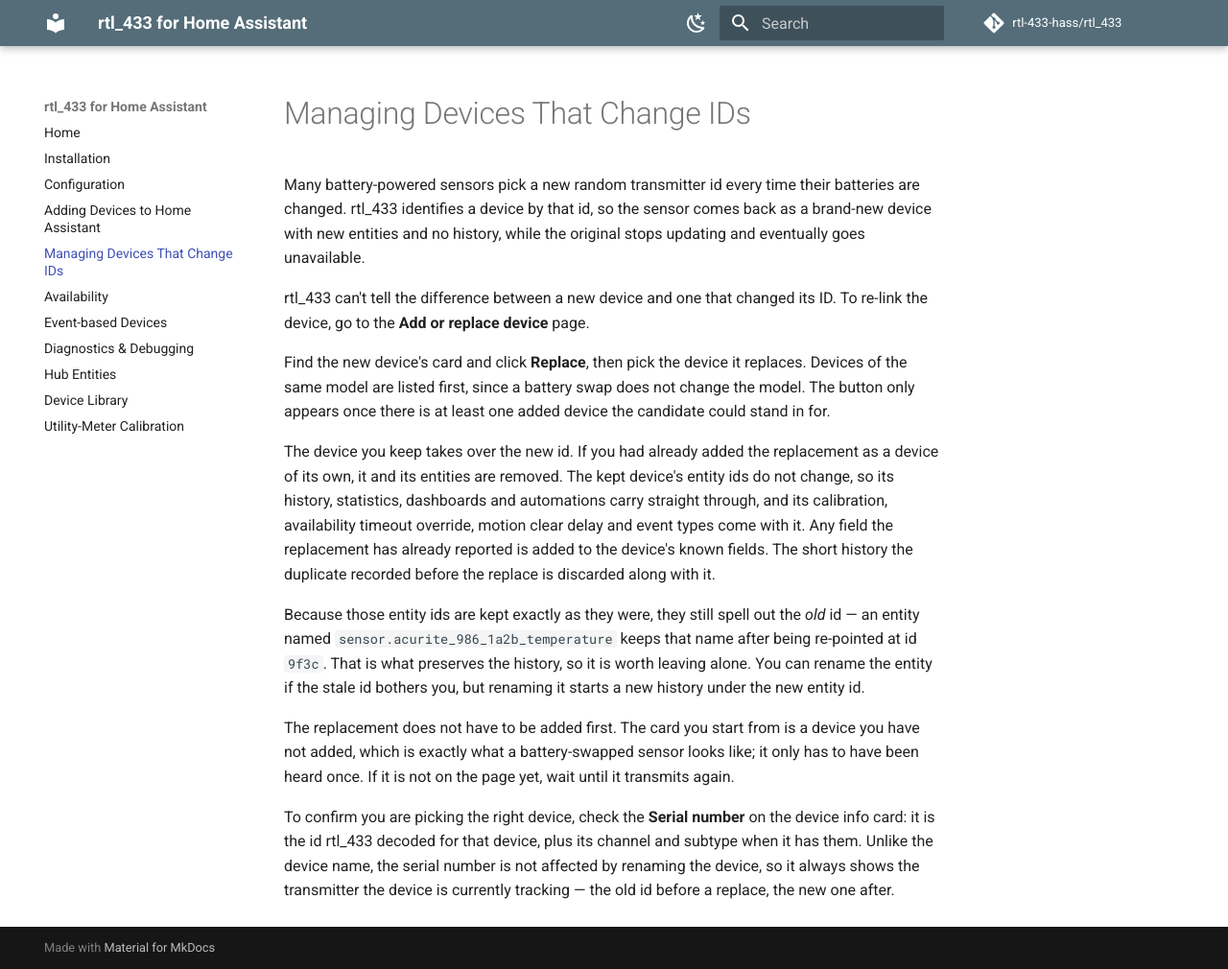
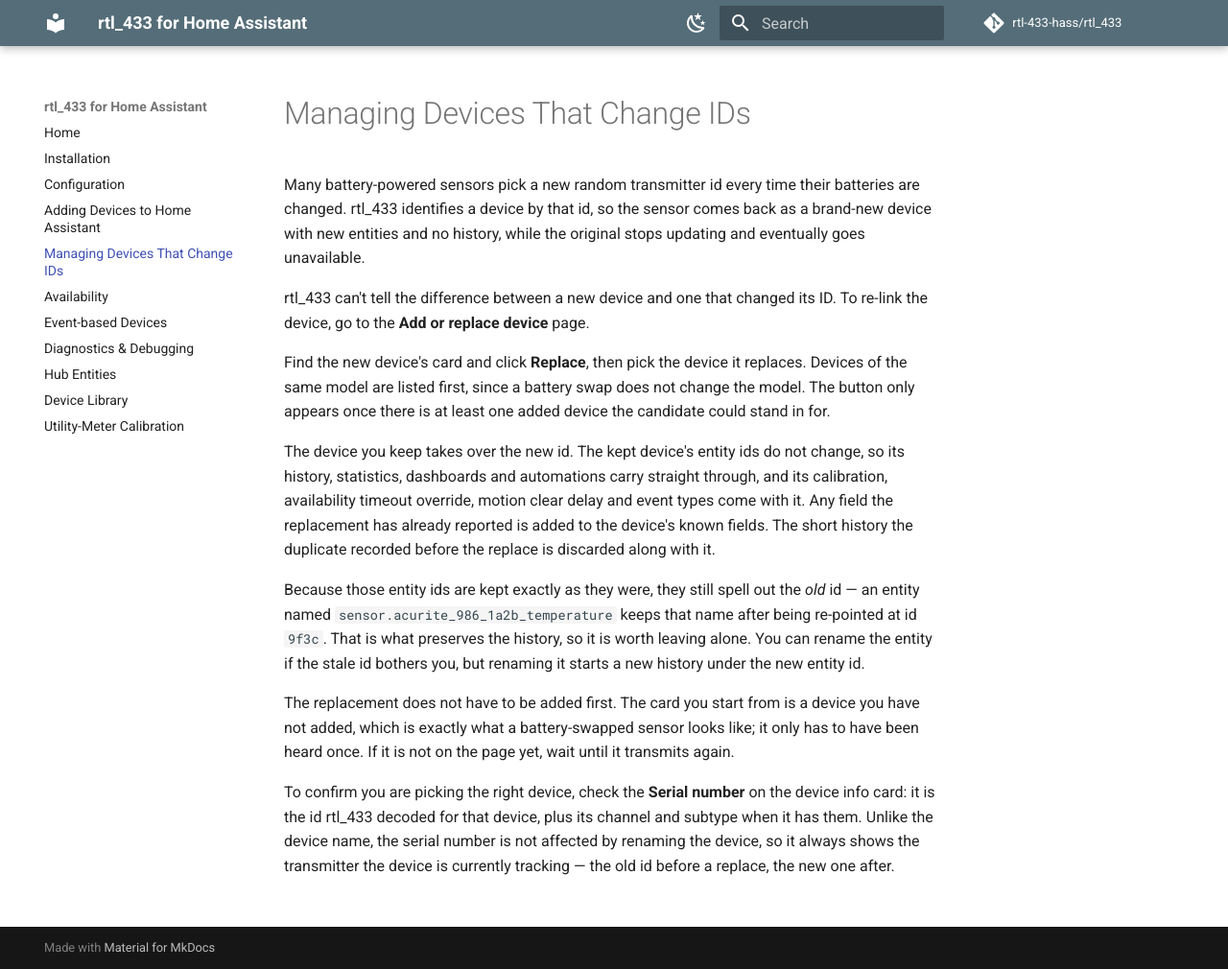
Before and after one commit to rtl-433-hass/rtl_433, an MkDocs documentation site: the page built from docs/changing-device-ids.md, in a window 1280 px wide and 1010 px high. Shown: the whole window at 96% size. Built offline with MkDocs 1.6.1 and Material for MkDocs 9.7.7, drawn with Linux system fonts in a browser that asks for light colours; comment, search, counter and statistics services are not loaded; the version menu is left out.

Commit message:
docs: drop the duplicate-removal sentence from the replace walkthrough
Co-Authored-By: Claude Opus 5 <noreply@anthropic.com>
Claude-Session: https://claude.ai/code/session_018HhtFuqBNovRCKpDqLKD2v

```diff
--- a/docs/changing-device-ids.md
+++ b/docs/changing-device-ids.md
@@ -13,14 +13,12 @@ replaces. Devices of the same model are listed first, since a battery swap does
 not change the model. The button only appears once there is at least one added
 device the candidate could stand in for.
 
-The device you keep takes over the new id. If you had already added the
-replacement as a device of its own, it and its entities are removed. The kept
-device's entity ids do not change, so its
-history, statistics, dashboards and automations carry straight through, and its
-calibration, availability timeout override, motion clear delay and event types
-come with it. Any field the replacement has already reported is added to the
-device's known fields. The short history the duplicate recorded before the
-replace is discarded along with it.
+The device you keep takes over the new id. The kept device's entity ids do not
+change, so its history, statistics, dashboards and automations carry straight
+through, and its calibration, availability timeout override, motion clear delay
+and event types come with it. Any field the replacement has already reported is
+added to the device's known fields. The short history the duplicate recorded
+before the replace is discarded along with it.
 
 Because those entity ids are kept exactly as they were, they still spell out the
 *old* id — an entity named `sensor.acurite_986_1a2b_temperature` keeps that name
```
